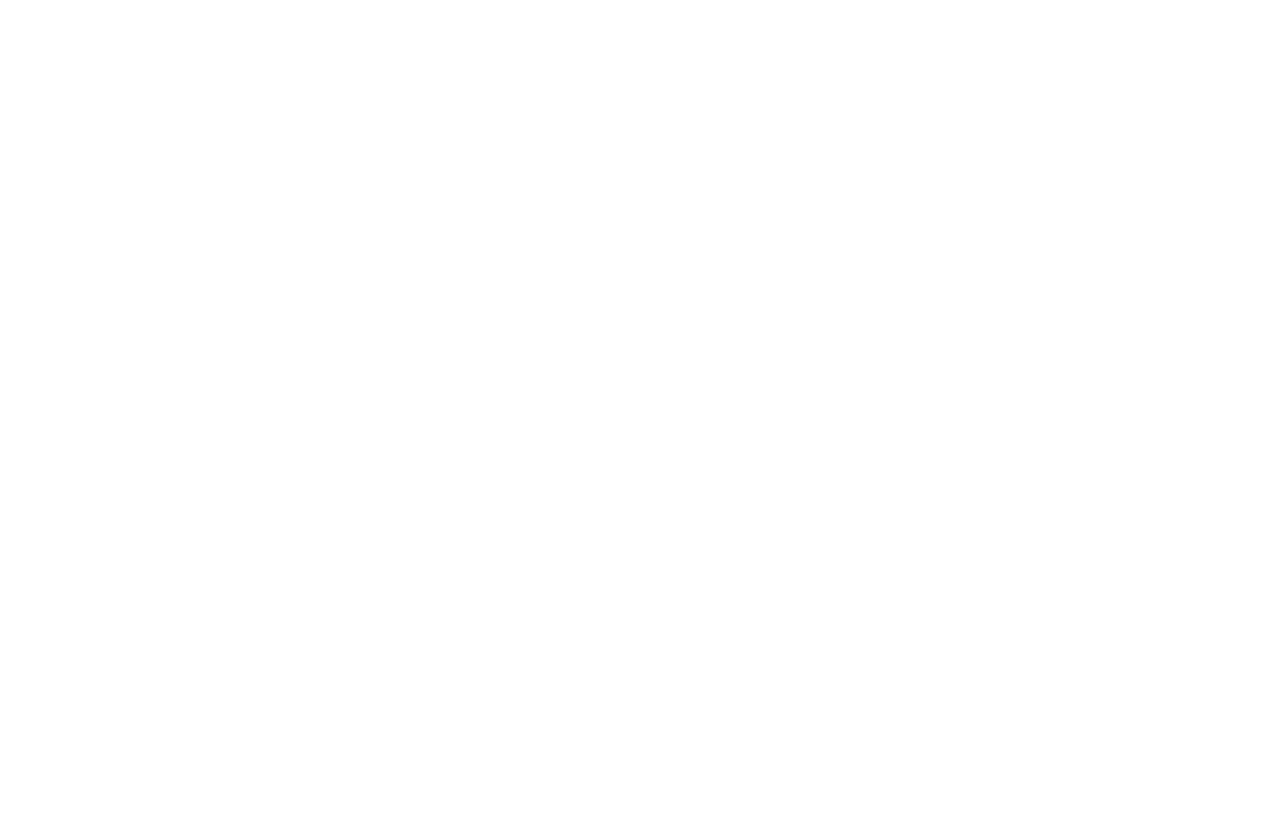
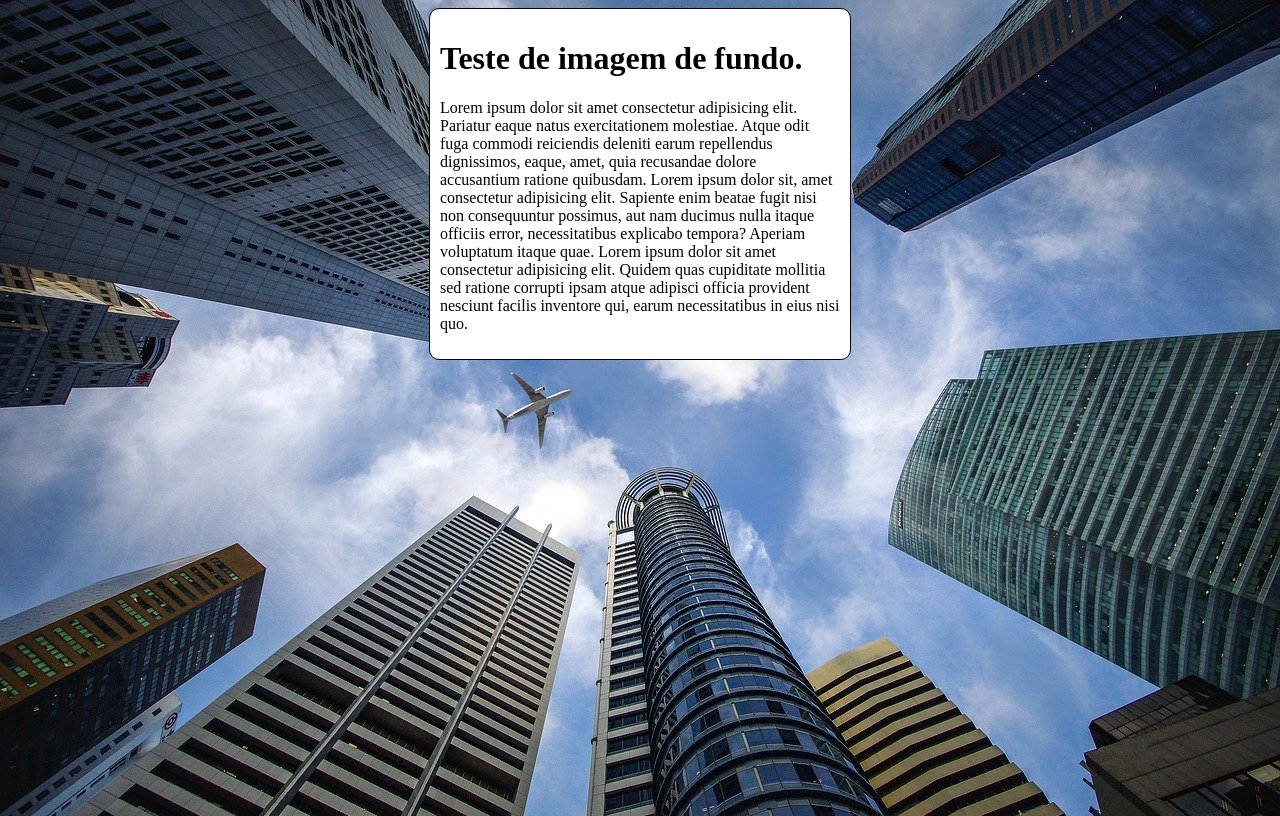
Before and after one commit to CarlosNasciDev/html-css, a plain HTML site: page exercicios/ex022/fundo004.html in a window 1280 px wide. Drawn offline with Linux system fonts and the light colour scheme.

Commit message:
update fundo004

```diff
--- a/exercicios/ex022/fundo004.html
+++ b/exercicios/ex022/fundo004.html
@@ -6,8 +6,37 @@
     <meta name="viewport" content="width=device-width, initial-scale=1.0">
     <link rel="shortcut icon" href="imagens/Cornmanthe3rd-Plex-Other-html-5.ico" type="image/x-icon">
     <title>Posicionamento</title>
+
+    <style>
+        body {
+            height: 100vh;
+            background-color: black;
+            background-image: url(imagens/wallpaper002.jpg);
+            background-position: top center;
+            background-repeat: no-repeat;
+            background-size: cover;
+        }
+
+        main {
+            background-color: white;
+            width: 400px;
+            padding: 10px;
+            margin: auto;
+            border: 1px solid black;
+            border-radius: 10px;
+
+        }
+    </style>
+
 </head>
 <body>
+    <main>
+        <h1>Teste de imagem de fundo.</h1>
+        <p>Lorem ipsum dolor sit amet consectetur adipisicing elit. Pariatur eaque natus exercitationem molestiae. Atque odit fuga commodi reiciendis deleniti earum repellendus dignissimos, eaque, amet, quia recusandae dolore accusantium ratione quibusdam.
+        Lorem ipsum dolor sit, amet consectetur adipisicing elit. Sapiente enim beatae fugit nisi non consequuntur possimus, aut nam ducimus nulla itaque officiis error, necessitatibus explicabo tempora? Aperiam voluptatum itaque quae.
+        Lorem ipsum dolor sit amet consectetur adipisicing elit. Quidem quas cupiditate mollitia sed ratione corrupti ipsam atque adipisci officia provident nesciunt facilis inventore qui, earum necessitatibus in eius nisi quo.
+        </p>
 
+    </main>
 </body>
 </html>
```
